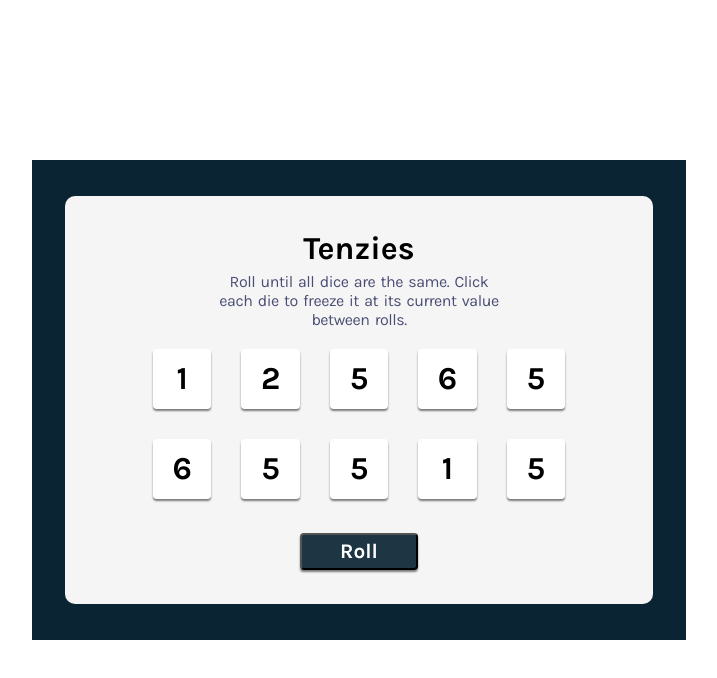
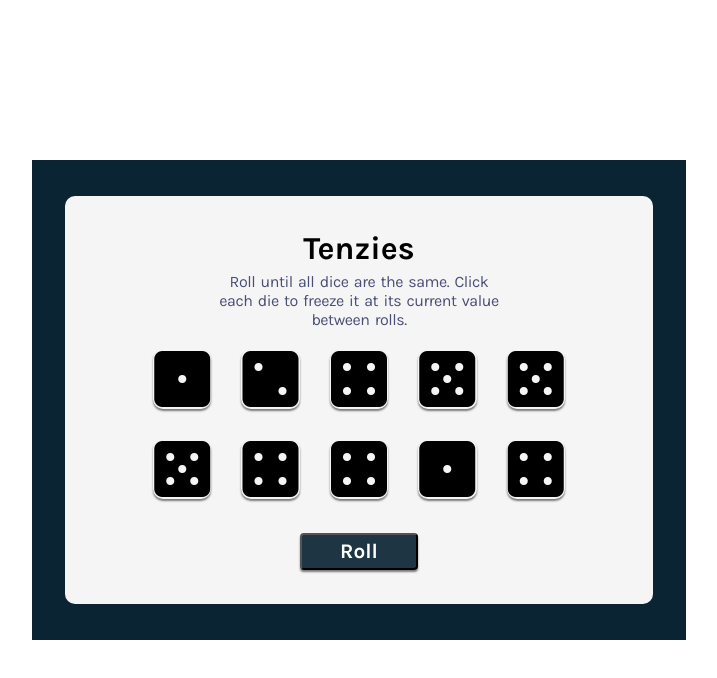
Before and after one commit to codeScarabee/tenzie, a React (Create React App) app: page / in a window 1280 px wide. Shown: the top 678 px of the page, without its empty margins (281-998 px from the left). Built offline with nearby package versions, Linux system fonts and the light colour scheme.

Commit message:
add font awsome icons to dice

```diff
--- a/public/index.html
+++ b/public/index.html
@@ -3,6 +3,12 @@
   <head>
     <meta charset="utf-8" />
     <link rel="icon" href="%PUBLIC_URL%/favicon.ico" />
+    <link
+      rel="stylesheet"
+      href="https://use.fontawesome.com/releases/v6.1.1/css/all.css"
+      integrity="sha384-/frq1SRXYH/bSyou/HUp/hib7RVN1TawQYja658FEOodR/FQBKVqT9Ol+Oz3Olq5"
+      crossorigin="anonymous"
+    />
     <meta name="viewport" content="width=device-width, initial-scale=1" />
     <meta name="theme-color" content="#000000" />
     <meta name="description" content="Web site created using create-react-app" />
--- a/src/App.css
+++ b/src/App.css
@@ -40,12 +40,12 @@
   display: flex;
   justify-content: center;
   align-items: center;
-  font-size: 2rem;
-  font-weight: 700;
+  font-size: 4rem;
   height: 60px;
   box-shadow: 0px 2px 2px rgba(0, 0, 0, 0.5);
-  border-radius: 3.81277px;
+  border-radius: 10px;
   transition: 0.3s ease;
+  overflow: hidden;
   cursor: pointer;
 }
 .die:hover {
--- a/src/App.js
+++ b/src/App.js
@@ -4,12 +4,14 @@ import "./App.css";
 import Die from "./Components/Die";
 
 export default function App() {
+  const diceValue = ["one", "two", "three", "four", "five", "six"];
   const [dice, setDice] = React.useState(diceGenerator());
 
   function diceGenerator() {
     const newDice = [];
     for (let i = 1; i <= 10; i++) {
-      newDice.push({ id: nanoid(), value: Math.ceil(Math.random() * 6), isHeld: false });
+      const randNum = Math.floor(Math.random() * 5);
+      newDice.push({ id: nanoid(), value: diceValue[randNum], isHeld: false });
     }
     return newDice;
   }
@@ -17,7 +19,8 @@ export default function App() {
   function rollDice() {
     setDice((oldDice) =>
       oldDice.map((die) => {
-        return !die.isHeld ? { ...die, value: Math.ceil(Math.random() * 6) } : die;
+        const randNum = Math.floor(Math.random() * 6);
+        return !die.isHeld ? { ...die, value: diceValue[randNum] } : die;
       })
     );
   }
--- a/src/Components/Die.jsx
+++ b/src/Components/Die.jsx
@@ -2,11 +2,11 @@ import React from "react";
 
 export default function Die(props) {
   const styles = {
-    backgroundColor: props.isHeld ? "#59E391" : "#fff",
+    color: props.isHeld ? "rgb(4, 164, 68)" : "#000",
   };
   return (
-    <div className="die" style={styles} onClick={props.handleclick}>
-      {props.value}
+    <div className="die" onClick={props.handleclick}>
+      <i className={`fa-solid fa-dice-${props.value}`} style={styles}></i>
     </div>
   );
 }
```
